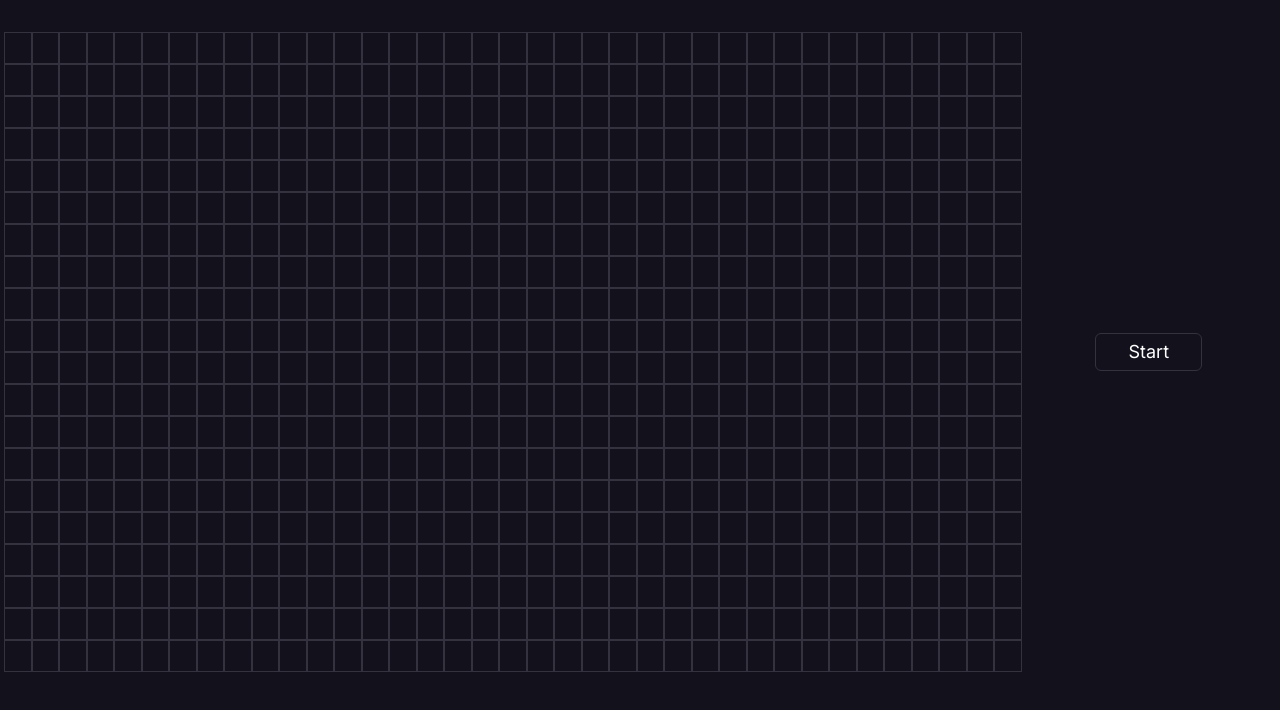
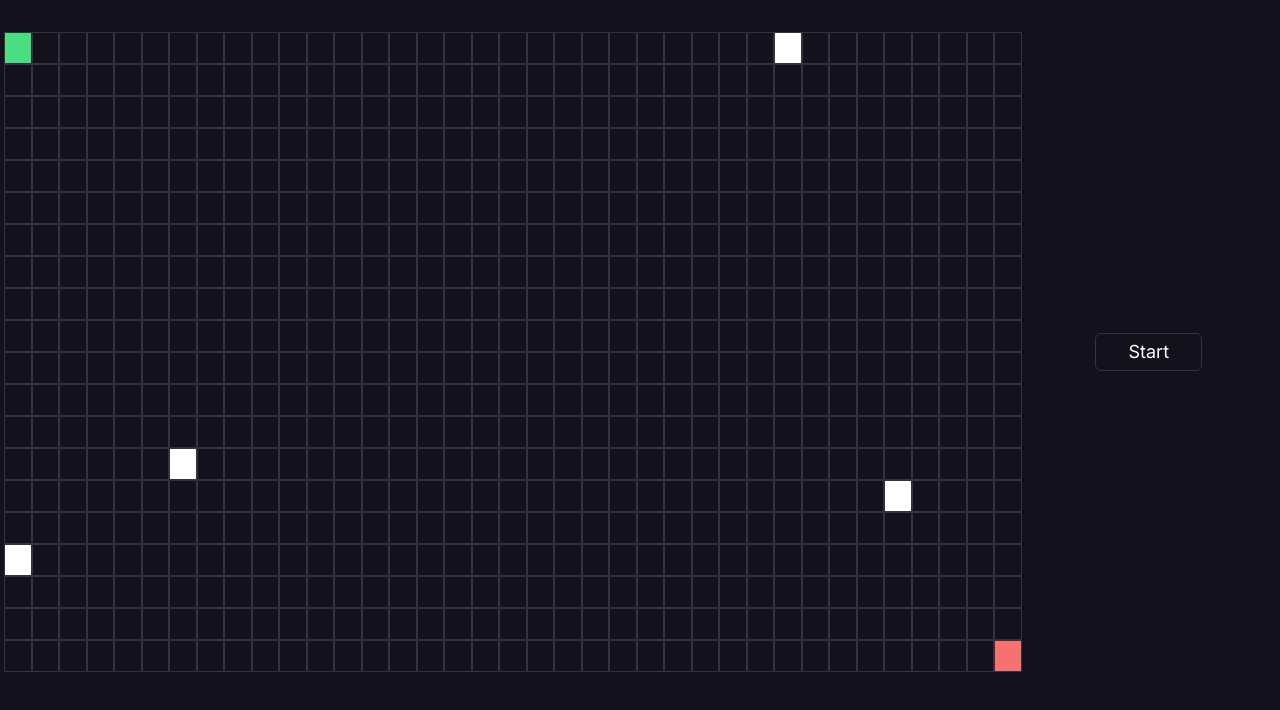
Before and after one commit to wassim-triki/pathfinder, a React (Vite) app: page / in a window 1280 px wide. Shown: the top 710 px of the page. Built offline with nearby package versions, Linux system fonts and the light colour scheme.

Commit message:
define initial cell type

```diff
--- a/src/components/Cell.tsx
+++ b/src/components/Cell.tsx
@@ -1,18 +1,26 @@
-import React, { FunctionComponent } from 'react'
+import React, { FunctionComponent } from 'react';
+import { ICell } from '../interfaces/Cell';
 
-interface CellProps {
-  row: number
-  col: number
-}
+interface CellProps extends ICell {}
 
-const Cell: FunctionComponent<CellProps> = ({ row, col }: CellProps) => {
+const Cell: FunctionComponent<CellProps> = ({
+  row,
+  col,
+  id,
+  isStart,
+  isTarget,
+  isWall,
+}: CellProps) => {
   return (
     <div
       key={`${row}-${col}`}
-      className='border-[1px] border-light-100 w-8 h-8
-'
+      className={`border-[1px] bg-{} border-light-100 w-8 h-8 cursor-pointer ${
+        !isStart && !isTarget && !isWall && 'hover:bg-light-100'
+      }  active:transform active:scale-105 active:bg-white transition-transform active:border-white ${
+        isStart && 'bg-green-400'
+      } ${isTarget && 'bg-red-400'} ${isWall && 'bg-white'}`}
     ></div>
-  )
-}
+  );
+};
 
-export default Cell
+export default Cell;
--- a/src/components/Grid.tsx
+++ b/src/components/Grid.tsx
@@ -1,41 +1,41 @@
-import React, { FunctionComponent } from 'react'
-import Cell from './Cell'
+import React, { FunctionComponent } from 'react';
+import { ICell } from '../interfaces/Cell';
+import Cell from './Cell';
 
 interface GridProps {
-  rows: number
-  cols: number
+  rows: number;
+  cols: number;
 }
 
 const Grid: FunctionComponent<GridProps> = ({ rows, cols }) => {
-  const grid: JSX.Element[][] = []
+  const grid: ICell[][] = [];
 
   for (let row = 0; row < rows; row++) {
-    grid[row] = []
+    grid[row] = [];
     for (let col = 0; col < cols; col++) {
-      grid[row].push(<Cell row={row} col={col} />)
+      const cell = {
+        id: `${row}-${col}`,
+        row,
+        col,
+        isStart: row === 0 && col === 0,
+        isTarget: row === rows - 1 && col === cols - 1,
+        isWall: Math.random() < 0.01,
+      };
+      grid[row].push(cell);
     }
   }
-  console.log(grid)
+  console.log(grid);
   return (
-    <div
-      style={
-        {
-          // display: 'grid',
-          // gridTemplateRows: `repeat(${rows},1fr)`,
-          // gridTemplateColumns: `repeat(${cols},1fr)`,
-          // width: '800px',
-          // height: '800px',
-        }
-      }
-      className='flex flex-col bg-red-300x col-span-4 '
-    >
+    <div className='flex flex-col bg-red-300x col-span-4 '>
       {grid.map((row, i) => (
         <div key={i} className='flex'>
-          {row.map((cell) => cell)}
+          {row.map((cell) => (
+            <Cell {...cell} />
+          ))}
         </div>
       ))}
     </div>
-  )
-}
+  );
+};
 
-export default Grid
+export default Grid;
--- a/src/index.css
+++ b/src/index.css
@@ -14,4 +14,10 @@
   .btn {
     @apply flex justify-center items-center border-[1px] border-light-100 bg-transparent px-3 py-1 rounded-[0.375rem] text-lg hover:bg-light-100 active:transform active:scale-95
   }
+  .cell.start{
+    @apply bg-green-400 hover:bg-green-300
+  }
+  .cell.target{
+    @apply bg-red-400 hover:bg-red-300
+  }
 }
--- /dev/null
+++ b/src/interfaces/Cell.ts
@@ -0,0 +1,8 @@
+export interface ICell {
+  id: string;
+  row: number;
+  col: number;
+  isStart: boolean;
+  isTarget: boolean;
+  isWall: boolean;
+}
```
Also changed, not shown: src/App.tsx (+5 -5 lines), src/components/Layout.tsx (+6 -6 lines), 1 other file (tests, documents, lock files or other folders).
